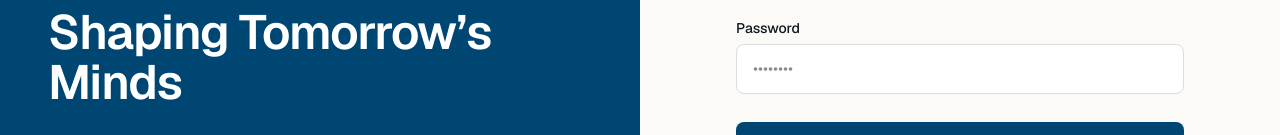
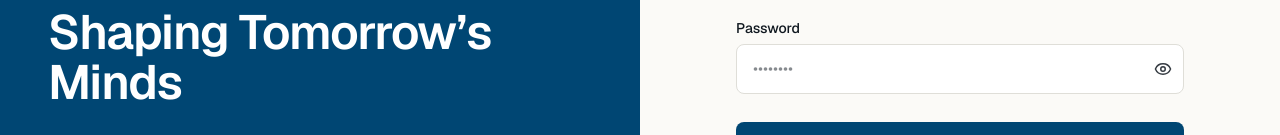
Before and after one commit to PROJETWEB-CESI/Project-Web-Group1, a Next.js app in the folder frontend/nova-campus-web/: page /login in a window 1280 px wide. Shown: the part 303-438 px from the top of the page. Built offline with nearby package versions, Linux system fonts and the light colour scheme; no server answers.

Commit message:
feat(ui): add show/hide toggle to password fields
Add an eye icon button inside the shared Input component to toggle
password visibility, so users can verify or copy what they typed
on login and password-change forms.

```diff
--- a/frontend/nova-campus-web/src/components/shared/Input.jsx
+++ b/frontend/nova-campus-web/src/components/shared/Input.jsx
@@ -1,6 +1,7 @@
 'use client';
 
-import { forwardRef, useId } from 'react';
+import { forwardRef, useId, useState } from 'react';
+import { Eye, EyeOff } from 'lucide-react';
 
 const Input = forwardRef(function Input(
   {
@@ -15,6 +16,8 @@ const Input = forwardRef(function Input(
 ) {
   const generatedId = useId();
   const inputId = id || generatedId;
+  const [showPassword, setShowPassword] = useState(false);
+  const isPassword = type === 'password';
 
   return (
     <div className="w-full">
@@ -26,17 +29,31 @@ const Input = forwardRef(function Input(
           {label}
         </label>
       )}
+      <div className="relative">
         <input
           ref={ref}
           id={inputId}
-        type={type}
+          type={isPassword && showPassword ? 'text' : type}
           aria-invalid={!!error}
           aria-describedby={error ? `${inputId}-error` : undefined}
           className={`w-full rounded-lg border px-4 py-2.5 text-base transition focus:outline-none focus:ring-2 focus:ring-[var(--color-primary)] focus:border-[var(--color-primary)] disabled:bg-[var(--color-surface)] disabled:text-[var(--color-text-muted)]
+            ${isPassword ? 'pr-11' : ''}
             ${error ? 'border-[var(--color-error)] focus:ring-[var(--color-error)]' : 'border-[var(--color-border)]'}
             ${className}`}
           {...props}
         />
+        {isPassword && (
+          <button
+            type="button"
+            tabIndex={-1}
+            onClick={() => setShowPassword((v) => !v)}
+            aria-label={showPassword ? 'Hide password' : 'Show password'}
+            className="absolute right-1 top-1/2 -translate-y-1/2 p-2 rounded-md text-[var(--color-text-muted)] hover:text-[var(--color-text)] hover:bg-[var(--color-surface-hover)] transition-colors"
+          >
+            {showPassword ? <EyeOff size={18} /> : <Eye size={18} />}
+          </button>
+        )}
+      </div>
       {error && (
         <p id={`${inputId}-error`} className="error-message mt-1" role="alert">
           {error}
```
Lines whose indentation alone changed are shown as unchanged.
